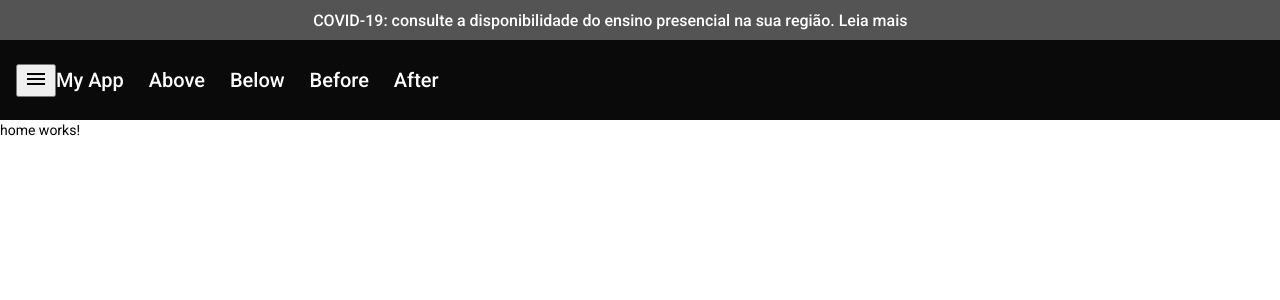
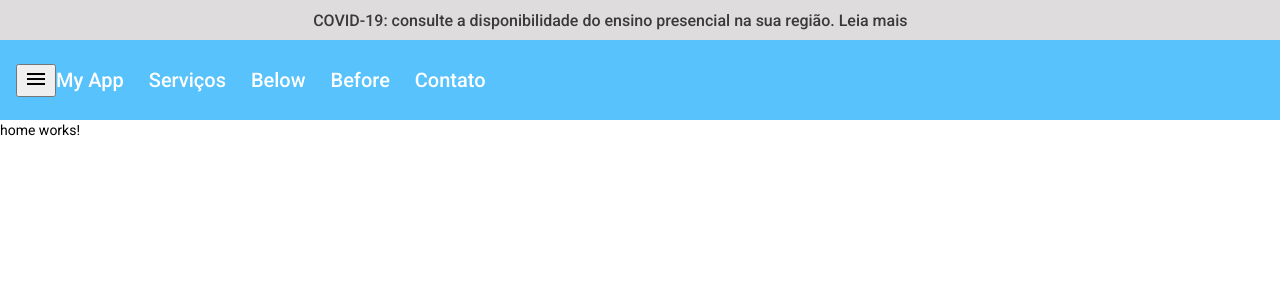
Before and after one commit to realTiagoJames/TiagoDevops-Frontend, an Angular app: page / in a window 1280 px wide. Shown: the top 300 px of the page. Built offline with nearby package versions, Linux system fonts and the light colour scheme.

Commit message:
Ajustes de Texto e Core Tarja

```diff
--- a/src/app/components/templates/main/main.component.css
+++ b/src/app/components/templates/main/main.component.css
@@ -1,10 +1,10 @@
 .tarja1 {
-  background-color: #545454;
+  background-color: #dedcdc;
   height: 5%;
   width: 100%;
 }
 .tarja1texto {
-  color: white;
+  color: rgb(58, 57, 57);
   position: relative;
   font-size: 80%;
   top: 50%;
@@ -12,7 +12,7 @@
   transform: translate(-50%, -50%);
 }
 .tarja2 {
-  background-color: #0a0a0a;
+  background-color: #57c2fc;
   height: 10%;
   width: 100%;
 }
--- a/src/app/components/templates/main/main.component.html
+++ b/src/app/components/templates/main/main.component.html
@@ -15,7 +15,7 @@
 
   <!-- Menu Horizontal  -->
       <div class="menu-1">
-         <a mat-button [matMenuTriggerFor]="aboveMenu">Above</a>
+         <a mat-button [matMenuTriggerFor]="aboveMenu">Serviços</a>
           <mat-menu #aboveMenu="matMenu" yPosition="above">
           <button mat-menu-item>Item 1</button>
           <button mat-menu-item>Item 2</button>
@@ -36,7 +36,7 @@
          </mat-menu>
       </div>
       <div class="menu-3">
-        <a mat-button [matMenuTriggerFor]="afterMenu">After</a>
+        <a mat-button [matMenuTriggerFor]="afterMenu">Contato</a>
          <mat-menu #afterMenu="matMenu" xPosition="after">
          <button mat-menu-item>Item 1</button>
          <button mat-menu-item>Item 2</button>
```
